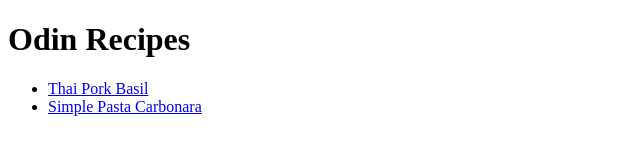
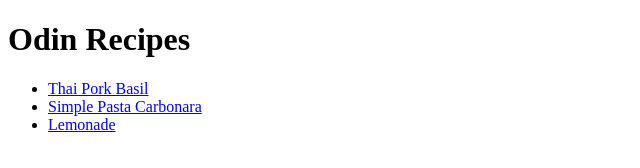
Before and after one commit to tharmsrib/odin-recipes, a plain HTML site: page index.html in a window 1280 px wide. Shown: the full height of the page, 0-640 px from the left. Drawn offline with Linux system fonts and the light colour scheme.

Commit message:
add link text to lemonade.html

```diff
--- a/index.html
+++ b/index.html
@@ -12,6 +12,7 @@
     <ul>
         <li><a href="recipes/pork-basil.html">Thai Pork Basil</a> </li>
         <li><a href="recipes/pasta-carbonara.html">Simple Pasta Carbonara</a></li>
+        <li><a href="recipes/lemonade.html">Lemonade</a></li>
     </ul>
 
 
```
